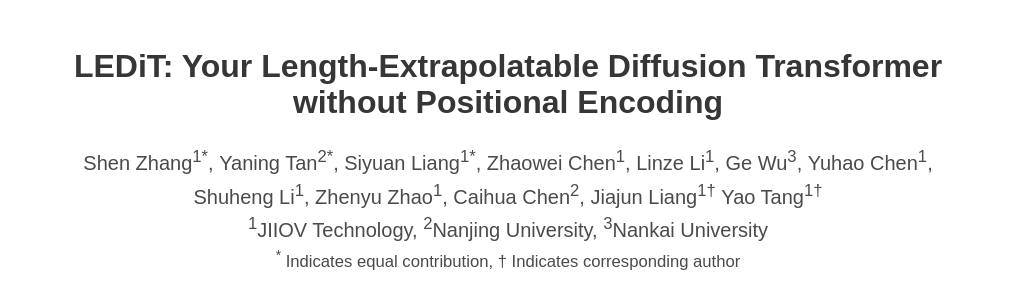
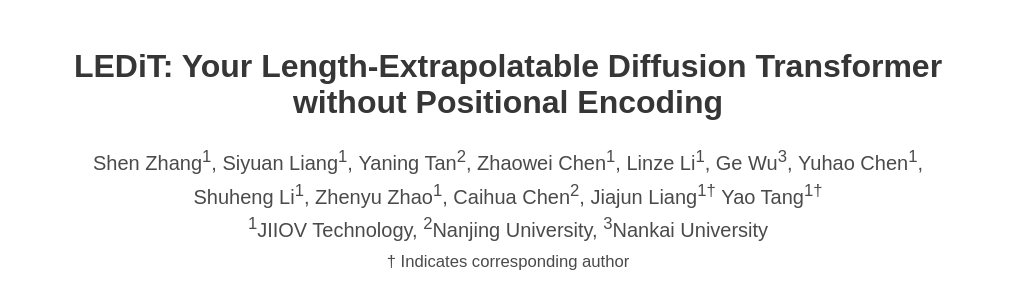
Before and after one commit to ShenZhang2145/ledit, a plain HTML site: page index.html in a window 1280 px wide. Shown: the top 284 px of the page, without its empty margins (132-1147 px from the left). Drawn offline with nearby package versions, Linux system fonts and the light colour scheme; some icons are missing; a web font is replaced by a local one.

Commit message:
Update index.html

```diff
--- a/index.html
+++ b/index.html
@@ -58,11 +58,11 @@
             <div class="is-size-5 publication-authors">
               <!-- Paper authors -->
               <span class="author-block">
-                Shen Zhang<sup>1</sup><sup>*</sup>,</span>
+                Shen Zhang<sup>1</sup>,</span>
                 <span class="author-block">
-                  Yaning Tan<sup>2</sup><sup>*</sup>,</span>
+                   Siyuan Liang<sup>1</sup>,</span>
                   <span class="author-block">
-                    Siyuan Liang<sup>1</sup><sup>*</sup>,</span>
+                    Yaning Tan<sup>2</sup>,</span>
                     <span class="author-block">
                       Zhaowei Chen<sup>1</sup>,</span>
                         <span class="author-block">
@@ -89,7 +89,7 @@
                       <sup>2</sup>Nanjing University,
                       <sup>3</sup>Nankai University
                        <!-- <br>Conferance name and year</span> -->
-                    <span class="eql-cntrb"><br><sup>*</sup> Indicates equal contribution, &#8224</sup> Indicates corresponding author</span>
+                    <span class="eql-cntrb"><br> &#8224</sup> Indicates corresponding author</span>
                   </div>
 
                   <div class="column has-text-centered">
@@ -245,7 +245,7 @@ from LEDiT-XL/2 trained on ImageNet 256x256.
       <h2 class="title">BibTeX</h2>
       <pre><code>@article{zhang2025ledit,
         title={LEDiT: Your Length-Extrapolatable Diffusion Transformer without Positional Encoding},
-        author={Zhang, Shen and Tan, Yaning and Liang, Siyuan and Chen, Zhaowei and Li, Linze and Wu, Ge and Chen, Yuhao and Li, Shuheng and Zhao, Zhenyu and Chen, Caihua and Liang, Jiajun and Tang, Yao},
+        author={Zhang, Shen and Liang, Siyuan and Tan, Yaning and Chen, Zhaowei and Li, Linze and Wu, Ge and Chen, Yuhao and Li, Shuheng and Zhao, Zhenyu and Chen, Caihua and Liang, Jiajun and Tang, Yao},
         journal={arXiv preprint arXiv:2503.04344},
         year={2025}
       }</code></pre>
```
